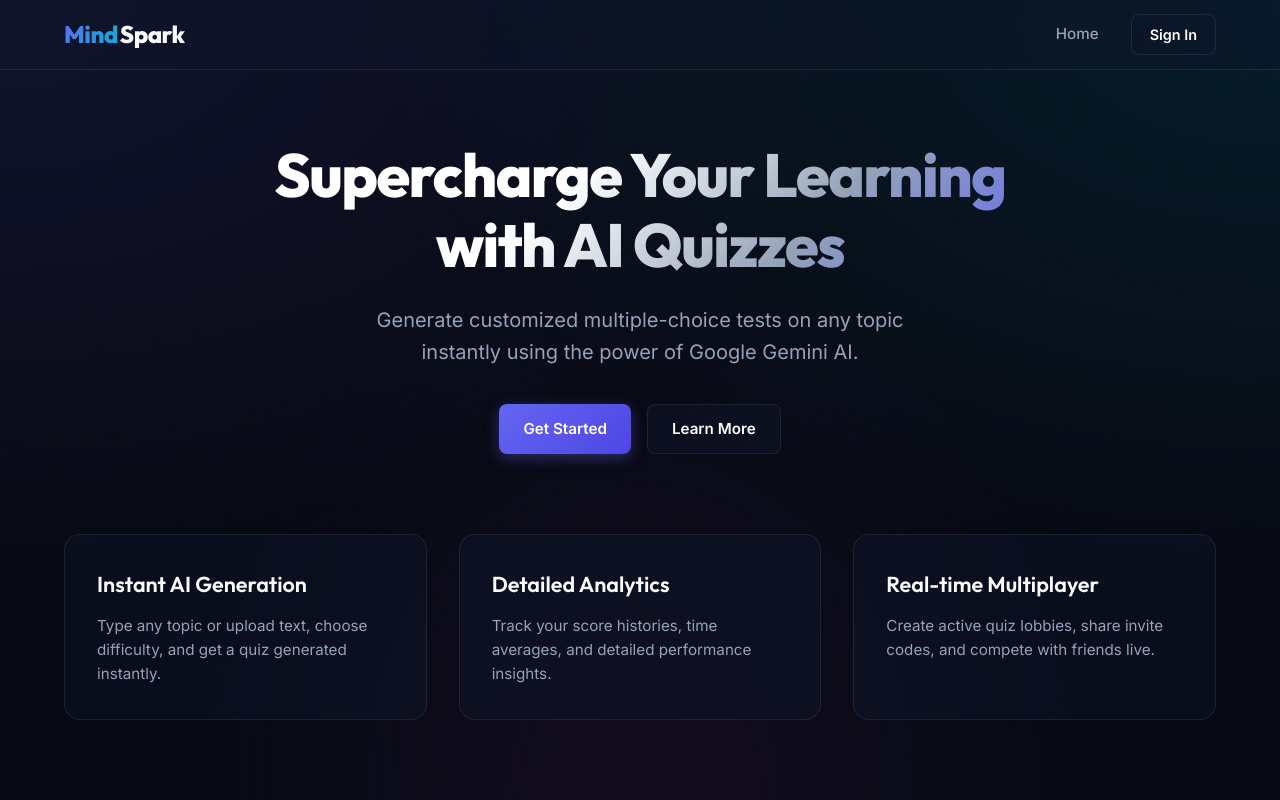
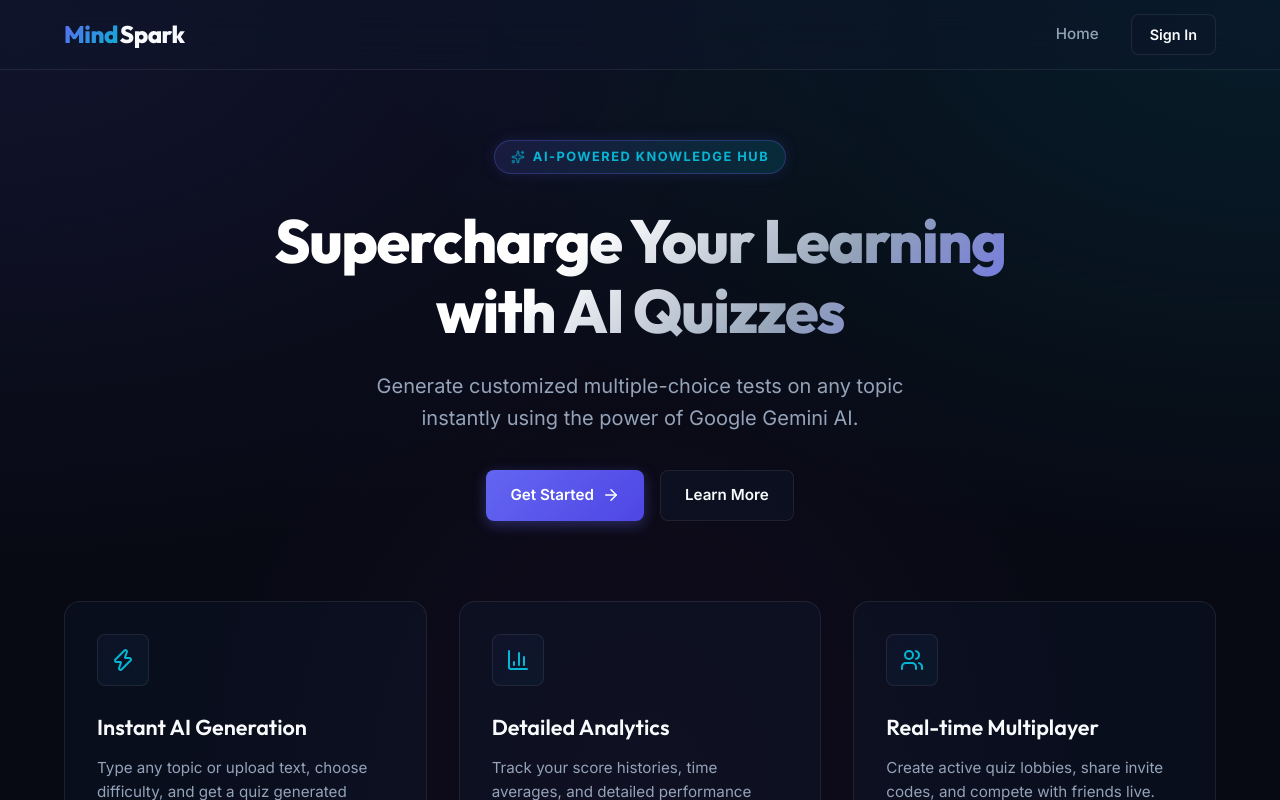
Before and after one commit to dineshctoula/AI-Based-Quiz-App-, a React (Vite) app in the folder frontend/: page / in a window 1280 px wide. Shown: the top 800 px of the page. Built offline with nearby package versions, Linux system fonts and the light colour scheme.

Commit message:
feat(frontend): polish landing page UI and add micro-animations

```diff
--- a/frontend/src/App.css
+++ b/frontend/src/App.css
@@ -2722,3 +2722,97 @@
   width: 48px;
   height: 48px;
 }
+
+/* ===== Landing Page Polish & Micro-Animations ===== */
+
+/* Entry fade-in-up animation (प्रवेश एनिमेसन) */
+.animate-fade-in-up {
+  opacity: 0;
+  animation: fadeInUp 0.8s cubic-bezier(0.16, 1, 0.3, 1) forwards;
+}
+
+.delay-1 { animation-delay: 0.1s; }
+.delay-2 { animation-delay: 0.2s; }
+.delay-3 { animation-delay: 0.3s; }
+.delay-4 { animation-delay: 0.4s; }
+
+@keyframes fadeInUp {
+  from {
+    opacity: 0;
+    transform: translateY(24px);
+  }
+  to {
+    opacity: 1;
+    transform: translateY(0);
+  }
+}
+
+/* Glowing badge styling (चम्किलो ब्याज स्टाइल) */
+.hero-badge {
+  display: inline-flex;
+  align-items: center;
+  gap: 8px;
+  background: linear-gradient(90deg, rgba(99, 102, 241, 0.15), rgba(6, 182, 212, 0.15));
+  border: 1px solid rgba(99, 102, 241, 0.3);
+  padding: 6px 16px;
+  border-radius: var(--radius-full);
+  font-size: 0.8rem;
+  font-weight: 700;
+  letter-spacing: 1.5px;
+  text-transform: uppercase;
+  color: var(--secondary);
+  box-shadow: 0 0 15px rgba(99, 102, 241, 0.15);
+  margin-bottom: 8px;
+  transition: var(--transition-normal);
+}
+
+.hero-badge:hover {
+  border-color: var(--secondary);
+  box-shadow: 0 0 20px rgba(6, 182, 212, 0.3);
+}
+
+/* Enhanced feature card styling with distinct icon layouts (विशेषता कार्ड स्टाइल) */
+.feature-icon-wrapper {
+  width: 52px;
+  height: 52px;
+  border-radius: var(--radius-sm);
+  background: linear-gradient(135deg, rgba(99, 102, 241, 0.05), rgba(6, 182, 212, 0.05));
+  border: 1px solid var(--glass-border);
+  display: flex;
+  align-items: center;
+  justify-content: center;
+  color: var(--secondary);
+  margin-bottom: 12px;
+  transition: var(--transition-normal);
+}
+
+.feature-card:hover .feature-icon-wrapper {
+  background: linear-gradient(135deg, var(--primary), var(--secondary));
+  color: #fff;
+  transform: scale(1.1) rotate(5deg);
+  box-shadow: 0 0 15px var(--primary-glow);
+}
+
+/* Supercharging hero actions button (मुख्य कार्य बटन चमक) */
+.btn-primary-glow {
+  position: relative;
+  overflow: hidden;
+}
+
+.btn-primary-glow::after {
+  content: '';
+  position: absolute;
+  top: -50%;
+  left: -60%;
+  width: 30%;
+  height: 200%;
+  background: rgba(255, 255, 255, 0.2);
+  transform: rotate(30deg);
+  transition: all 0.6s ease;
+  opacity: 0;
+}
+
+.btn-primary-glow:hover::after {
+  left: 120%;
+  opacity: 1;
+}
--- a/frontend/src/pages/LandingPage.tsx
+++ b/frontend/src/pages/LandingPage.tsx
@@ -1,33 +1,40 @@
 import React from 'react';
 import { Link } from 'react-router-dom';
+import { Sparkles, Zap, BarChart3, Users, ArrowRight } from 'lucide-react';
 
-// Landing Page component
+// Landing Page component (क्विज application को गृह पृष्ठ)
 export const LandingPage: React.FC = () => {
   return (
-    <div className="landing-container">
+    <div className="landing-container animate-fade-in-up">
 
-      {/* Hero section - मुख्य परिचय भाग */}
+      {/* Hero section - मुख्य परिचय भाग (मुख्य सन्देश र बटनहरू) */}
       <section className="hero">
 
-        {/* मुख्य शीर्षक */}
-        <h1 className="hero-title">
+        {/* Glow badge above header - चम्किलो ब्याज (AI highlights) */}
+        <div className="hero-badge animate-fade-in-up delay-1">
+          <Sparkles size={14} className="pulse-icon" />
+          AI-Powered Knowledge Hub
+        </div>
+
+        {/* मुख्य शीर्षक (Main dynamic heading) */}
+        <h1 className="hero-title animate-fade-in-up delay-1">
           Supercharge Your Learning with AI Quizzes
         </h1>
 
-        {/* उपशीर्षक / विवरण */}
-        <p className="hero-subtitle">
+        {/* उपशीर्षक / विवरण (Subtitle overview of project) */}
+        <p className="hero-subtitle animate-fade-in-up delay-2">
           Generate customized multiple-choice tests on any topic instantly using the power of Google Gemini AI.
         </p>
 
-        {/* Action buttons - सुरु गर्ने बटनहरू */}
-        <div className="hero-actions">
+        {/* Action buttons - सुरु गर्ने बटनहरू (CTA buttons) */}
+        <div className="hero-actions animate-fade-in-up delay-3">
 
-          {/* Login पेजमा जान */}
-          <Link to="/login" className="btn btn-primary">
-            Get Started
+          {/* Login पेजमा जान (Navigate to sign in / signup) */}
+          <Link to="/login" className="btn btn-primary btn-primary-glow">
+            Get Started <ArrowRight size={18} style={{ marginLeft: '8px' }} />
           </Link>
 
-          {/* Features section मा scroll गर्ने लिंक */}
+          {/* Features section मा scroll गर्ने लिंक (Scroll to features) */}
           <a href="#features" className="btn btn-secondary">
             Learn More
           </a>
@@ -35,27 +42,36 @@ export const LandingPage: React.FC = () => {
         </div>
       </section>
 
-      {/* Features section - विशेषताहरू देखाउने भाग */}
-      <section id="features" className="features-grid">
+      {/* Features section - विशेषताहरू देखाउने भाग (Features details section) */}
+      <section id="features" className="features-grid animate-fade-in-up delay-4">
 
-        {/* Feature 1 */}
+        {/* Feature 1: Instant AI generation (तुरुन्तै क्विज बन्ने सुविधा) */}
         <div className="feature-card">
+          <div className="feature-icon-wrapper">
+            <Zap size={24} />
+          </div>
           <h3>Instant AI Generation</h3>
           <p>
             Type any topic or upload text, choose difficulty, and get a quiz generated instantly.
           </p>
         </div>
 
-        {/* Feature 2 */}
+        {/* Feature 2: Analytics (विस्तृत विश्लेषण) */}
         <div className="feature-card">
+          <div className="feature-icon-wrapper">
+            <BarChart3 size={24} />
+          </div>
           <h3>Detailed Analytics</h3>
           <p>
             Track your score histories, time averages, and detailed performance insights.
           </p>
         </div>
 
-        {/* Feature 3 */}
+        {/* Feature 3: Realtime Battle (रियल-टाइम प्रतिस्पर्धा) */}
         <div className="feature-card">
+          <div className="feature-icon-wrapper">
+            <Users size={24} />
+          </div>
           <h3>Real-time Multiplayer</h3>
           <p>
             Create active quiz lobbies, share invite codes, and compete with friends live.
```
